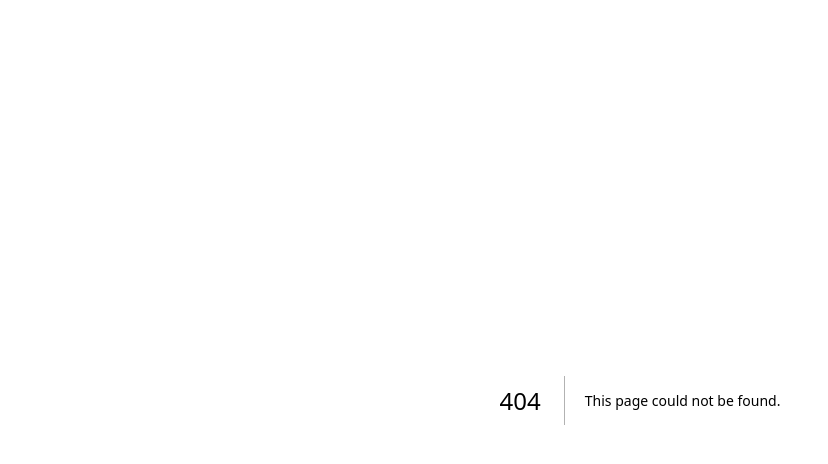
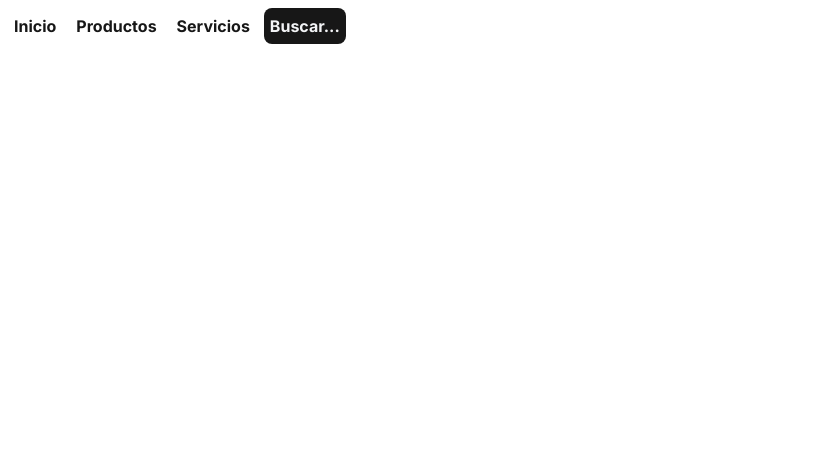
Before and after one commit to Adidier/StoreMathCode, a Next.js app: page /buscar in a window 1280 px wide. Before the commit this address had no page. Shown: the top 464 px of the page, without its empty margins (0-828 px from the left). Built offline with nearby package versions, Linux system fonts and the light colour scheme.

Commit message:
Add pages and stripe integration

```diff
--- a/app/app.css
+++ b/app/app.css
@@ -1,65 +1,65 @@
-body {
-    margin: 0;
-    background: linear-gradient(180deg, rgb(117, 81, 194), rgb(255, 255, 255));
-    display: flex;
-    font-family: Inter, system-ui, Avenir, Helvetica, Arial, sans-serif;
-    height: 100vh;
-    width: 100vw;
-    justify-content: center;
-    align-items: center;
-  }
-
-  main {
-    display: flex;
-    flex-direction: column;
-    align-items: stretch;
-  }
-
-  button {
-    border-radius: 8px;
-    border: 1px solid transparent;
-    padding: 0.6em 1.2em;
-    font-size: 1em;
-    font-weight: 500;
-    font-family: inherit;
-    background-color: #1a1a1a;
-    cursor: pointer;
-    transition: border-color 0.25s;
-    color: white;
-  }
-  button:hover {
-    border-color: #646cff;
-  }
-  button:focus,
-  button:focus-visible {
-    outline: 4px auto -webkit-focus-ring-color;
-  }
-
-  ul {
-    padding-inline-start: 0;
-    margin-block-start: 0;
-    margin-block-end: 0;
-    list-style-type: none;
-    display: flex;
-    flex-direction: column;
-    margin: 8px 0;
-    border: 1px solid black;
-    gap: 1px;
-    background-color: black;
-    border-radius: 8px;
-    overflow: auto;
-  }
-
-  li {
-    background-color: white;
-    padding: 8px;
-  }
-
-  li:hover {
-    background: #dadbf9;
-  }
-
-  a {
-    font-weight: 800;
-    text-decoration: none;
-  }
+/* body { */
+/*     margin: 0; */
+/*     background: linear-gradient(180deg, rgb(117, 81, 194), rgb(255, 255, 255)); */
+/*     display: flex; */
+/*     font-family: Inter, system-ui, Avenir, Helvetica, Arial, sans-serif; */
+/*     height: 100vh; */
+/*     width: 100vw; */
+/*     justify-content: center; */
+/*     align-items: center; */
+/*   } */
+/**/
+/*   main { */
+/*     display: flex; */
+/*     flex-direction: column; */
+/*     align-items: stretch; */
+/*   } */
+/**/
+/*   button { */
+/*     border-radius: 8px; */
+/*     border: 1px solid transparent; */
+/*     padding: 0.6em 1.2em; */
+/*     font-size: 1em; */
+/*     font-weight: 500; */
+/*     font-family: inherit; */
+/*     background-color: #1a1a1a; */
+/*     cursor: pointer; */
+/*     transition: border-color 0.25s; */
+/*     color: white; */
+/*   } */
+/*   button:hover { */
+/*     border-color: #646cff; */
+/*   } */
+/*   button:focus, */
+/*   button:focus-visible { */
+/*     outline: 4px auto -webkit-focus-ring-color; */
+/*   } */
+/**/
+/*   ul { */
+/*     padding-inline-start: 0; */
+/*     margin-block-start: 0; */
+/*     margin-block-end: 0; */
+/*     list-style-type: none; */
+/*     display: flex; */
+/*     flex-direction: column; */
+/*     margin: 8px 0; */
+/*     border: 1px solid black; */
+/*     gap: 1px; */
+/*     background-color: black; */
+/*     border-radius: 8px; */
+/*     overflow: auto; */
+/*   } */
+/**/
+/*   li { */
+/*     background-color: white; */
+/*     padding: 8px; */
+/*   } */
+/**/
+/*   li:hover { */
+/*     background: #dadbf9; */
+/*   } */
+/**/
+/*   a { */
+/*     font-weight: 800; */
+/*     text-decoration: none; */
+/*   } */
--- /dev/null
+++ b/app/buscar/page.jsx
@@ -0,0 +1,7 @@
+export default async function Buscar() {
+            return (
+                <div>
+
+                </div>
+            );
+}
--- a/app/globals.css
+++ b/app/globals.css
@@ -1,62 +1,33 @@
+@tailwind base;
+@tailwind components;
+@tailwind utilities;
+
 :root {
-  --max-width: 1100px;
-  --border-radius: 12px;
-  --font-mono: ui-monospace, Menlo, Monaco, 'Cascadia Mono', 'Segoe UI Mono',
-    'Roboto Mono', 'Oxygen Mono', 'Ubuntu Monospace', 'Source Code Pro',
-    'Fira Mono', 'Droid Sans Mono', 'Courier New', monospace;
+  --background: #ffffff;
+  --foreground: #171717;
+}
 
-  --foreground-rgb: 0, 0, 0;
-  --background-start-rgb: #CBBEFF;
-  --background-end-rgb: 255, 255, 255;
-
-  --callout-rgb: 238, 240, 241;
-  --callout-border-rgb: 172, 175, 176;
-  --card-rgb: #6649AE;
-  --card-border-rgb: 131, 134, 135;
+@theme inline {
+  --color-background: var(--background);
+  --color-foreground: var(--foreground);
+  --font-sans: var(--font-mulish-sans);
+  --font-serif: var(--font-cormorant-serif);
 }
 
 @media (prefers-color-scheme: dark) {
   :root {
-    --foreground-rgb: 255, 255, 255;
-    --background-start-rgb: 0, 0, 0;
-    --background-end-rgb: 0, 0, 0;
-
-    --callout-rgb: 20, 20, 20;
-    --callout-border-rgb: 108, 108, 108;
-    --card-rgb: 100, 100, 100;
-    --card-border-rgb: 200, 200, 200;
+    --background: #0a0a0a;
+    --foreground: #ededed;
   }
 }
 
-* {
-  box-sizing: border-box;
-  padding: 0;
-  margin: 0;
+body {
+  background: var(--background);
+  color: var(--foreground);
+  font-family: Arial, Helvetica, sans-serif;
 }
 
-html,
-body {
-  max-width: 100vw;
-  overflow-x: hidden;
+.link:hover {
+  background-color: rgb(19, 19, 19);
+  color: white;
 }
-
-body {
-  color: rgb(var(--foreground-rgb));
-  background: linear-gradient(
-      to bottom,
-      transparent,
-      rgb(var(--background-end-rgb))
-    )
-    rgb(var(--background-start-rgb));
-}
-
-a {
-  color: inherit;
-  text-decoration: none;
-}
-
-@media (prefers-color-scheme: dark) {
-  html {
-    color-scheme: dark;
-  }
-}
--- a/app/layout.tsx
+++ b/app/layout.tsx
@@ -1,6 +1,8 @@
 import type { Metadata } from "next";
 import { Inter } from "next/font/google";
-import "./app.css";
+import "./globals.css"
+import Link from "next/link";
+import { NavBar } from "./ui/NavBar";
 
 const inter = Inter({ subsets: ["latin"] });
 
@@ -16,7 +18,10 @@ export default function RootLayout({
 }) {
   return (
     <html lang="en">
-      <body className={inter.className}>{children}</body>
+      <body className={inter.className}>
+        <NavBar />
+        {children}
+      </body>
     </html>
   );
 }
--- a/app/page.tsx
+++ b/app/page.tsx
@@ -3,7 +3,6 @@
 import { useState, useEffect } from "react";
 import { generateClient } from "aws-amplify/data";
 import type { Schema } from "@/amplify/data/resource";
-import "./../app/app.css";
 import { Amplify } from "aws-amplify";
 import outputs from "@/amplify_outputs.json";
 import "@aws-amplify/ui-react/styles.css";
--- /dev/null
+++ b/app/productos/page.jsx
@@ -0,0 +1,17 @@
+import { fetchProductos } from "@/lib/data";
+
+export default async function Productos() {
+    const products = await fetchProductos();
+    if (products === null) {
+        return <div>Error al cargar los productos</div>
+    } else {
+        if (products.length === 0) { return <div>No hay productos</div> }
+        else {
+            return (
+                <div>
+
+                </div>
+            );
+        }
+    }
+}
--- /dev/null
+++ b/app/servicios/page.jsx
@@ -0,0 +1,18 @@
+import { fetchServicios } from "@/lib/data";
+
+export default async function Productos() {
+    const servicios = await fetchServicios();
+    if (servicios === null) {
+        return <div>Error al cargar los productos</div>
+    } else {
+        if (servicios.length === 0) { return <div>No hay servicios disponibles</div> }
+        else {
+            return (
+                <div>
+
+                </div>
+            );
+        }
+    }
+
+}
--- /dev/null
+++ b/app/ui/NavBar.jsx
@@ -0,0 +1,16 @@
+"use client";
+
+import { usePathname } from "next/navigation";
+import Link from "next/link";
+
+export function NavBar() {
+  const pathname = usePathname();
+  return (
+    <nav className="flex flex-row font-bold gap-2 pt-2 pb-2 pr-2 pl-2 text-size-lg border-b-1">
+      <Link className="p-1.5 rounded-lg hover:bg-neutral-900 hover:text-gray-100" href="/">Inicio</Link>
+      <Link className={`p-1.5 rounded-lg hover:bg-neutral-900 hover:text-gray-100 ${pathname === '/productos' ? 'bg-neutral-900 text-gray-100' : ''}`} href="/productos">Productos</Link>
+      <Link className={`p-1.5 rounded-lg hover:bg-neutral-900 hover:text-gray-100 ${pathname === '/servicios' ? 'bg-neutral-900 text-gray-100' : ''}`} href="/servicios">Servicios</Link>
+      <Link className={`p-1.5 rounded-lg hover:bg-neutral-900 hover:text-gray-100 ${pathname === '/buscar' ? 'bg-neutral-900 text-gray-100' : ''}`} href="/buscar">Buscar...</Link>
+    </nav>
+  );
+}
--- /dev/null
+++ b/lib/data.js
@@ -0,0 +1,35 @@
+import { stripe } from "./stripe";
+
+export async function fetchProductos() {
+  try {
+    const productos = await stripe.products.search({
+      query: 'active:\'true\' AND metadata[\'isService\']:\'false\'',
+    });
+    return productos;
+  } catch (error) {
+    console.log("Stripe error", error.message);
+    return null;
+  }
+}
+
+export async function fetchServicios() {
+  try {
+    const servicios = await stripe.products.search({
+      query: 'active:\'true\' AND metadata[\'isService\']:\'true\'',
+    });
+    return servicios;
+  } catch (error) {
+console.log("Stripe error", error.message);
+    return null;
+  }
+}
+
+export async function fetchPrice(priceId) {
+  try {
+    const price = await stripe.prices.retrieve(priceId);
+    return price.unit_amount
+  } catch (err) {
+    console.log(err)
+    return "NA"
+  }
+}
--- /dev/null
+++ b/lib/stripe.js
@@ -0,0 +1,6 @@
+import 'server-only'
+
+import Stripe from 'stripe'
+import { secret } from '@aws-amplify/backend'
+
+export const stripe = new Stripe('STRIPE_SECRET_KEY')
--- a/package.json
+++ b/package.json
@@ -13,7 +13,8 @@
     "aws-amplify": "^6.6.6",
     "next": "14.2.10",
     "react": "^18",
-    "react-dom": "^18"
+    "react-dom": "^18",
+    "stripe": "^19.3.0"
   },
   "devDependencies": {
     "@aws-amplify/backend": "^1.5.1",
--- a/tailwind.config.js
+++ b/tailwind.config.js
@@ -1,6 +1,10 @@
 /** @type {import('tailwindcss').Config} */
 module.exports = {
-  content: [],
+  content: [
+    "./app/**/*.{js,ts,jsx,tsx,mdx}",
+    "./pages/**/*.{js,ts,jsx,tsx,mdx}",
+    "./components/**/*.{js,ts,jsx,tsx,mdx}",
+  ],
   theme: {
     extend: {},
   },
```
Also changed, not shown: 2 other files (tests, documents, lock files or other folders).
